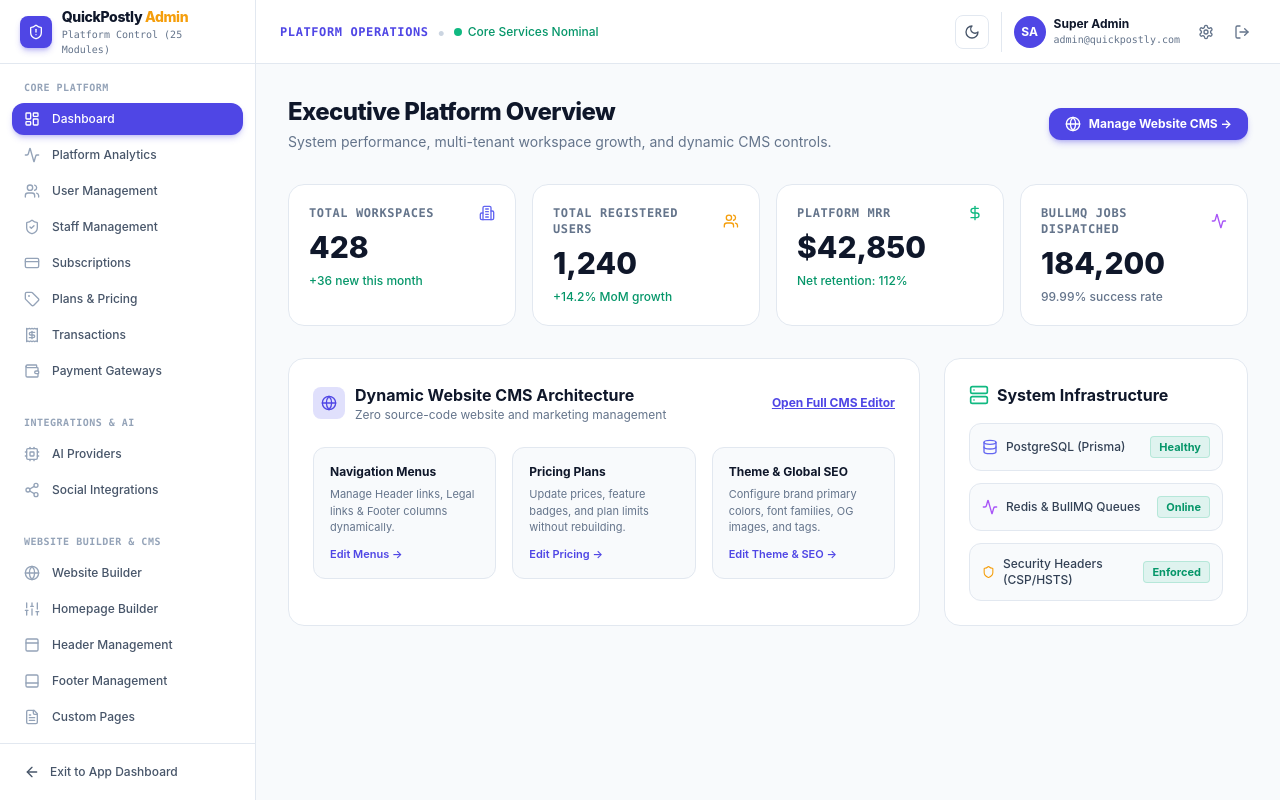
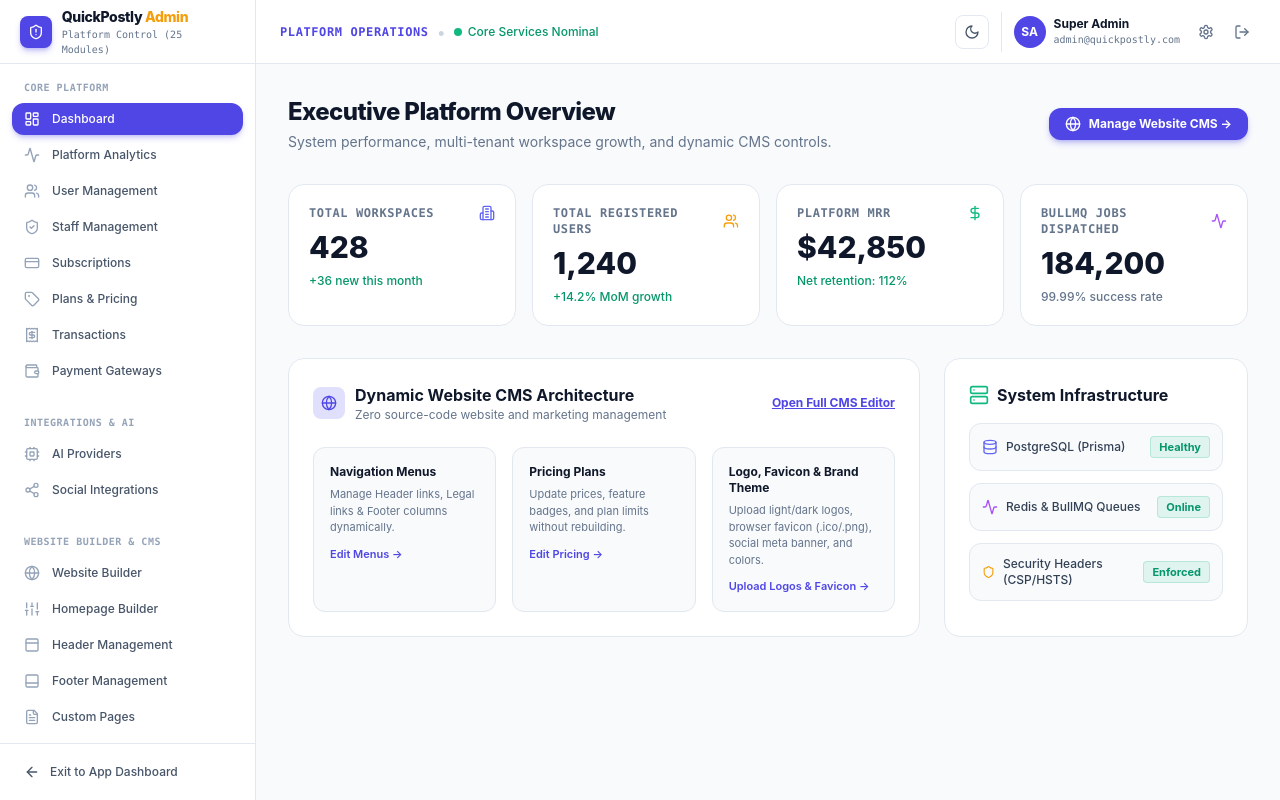
Before and after one commit to Sahujihue/quickpostly, a Next.js app: page /admin in a window 1280 px wide. Built offline with nearby package versions, Linux system fonts and the light colour scheme; no server answers; the database is empty.

Commit message:
feat_clarify_logo_favicon_theme_navigation_labels

```diff
--- a/src/app/(admin)/admin/cms/page.tsx
+++ b/src/app/(admin)/admin/cms/page.tsx
@@ -56,10 +56,11 @@ export default function AdminCmsHubPage() {
       badge: 'Versioned',
     },
     {
-      title: 'Theme, Fonts & Branding',
-      description: 'Manage brand color palette, fonts, taglines, and custom CSS overrides.',
+      title: 'Logo, Favicon & Brand Theme',
+      description: 'Upload light & dark website logos, browser favicon (.ico/.png), social meta banner, and brand palette.',
       path: '/admin/theme',
       icon: Palette,
+      badge: 'Brand Assets',
     },
     {
       title: 'Blog & Content Playbooks',
--- a/src/app/(admin)/admin/page.tsx
+++ b/src/app/(admin)/admin/page.tsx
@@ -120,12 +120,12 @@ export default function AdminOverviewPage() {
             </div>
 
             <div className="p-4 rounded-xl bg-slate-50 dark:bg-slate-950 border border-slate-200 dark:border-slate-800 space-y-1.5">
-              <h4 className="text-xs font-bold text-slate-900 dark:text-white">Theme & Global SEO</h4>
+              <h4 className="text-xs font-bold text-slate-900 dark:text-white">Logo, Favicon & Brand Theme</h4>
               <p className="text-[11px] text-slate-500 dark:text-slate-400">
-                Configure brand primary colors, font families, OG images, and tags.
+                Upload light/dark logos, browser favicon (.ico/.png), social meta banner, and colors.
               </p>
-              <Link href="/admin/cms" className="text-[11px] text-indigo-600 dark:text-indigo-400 font-semibold block pt-1 hover:underline">
-                Edit Theme & SEO &rarr;
+              <Link href="/admin/theme" className="text-[11px] text-indigo-600 dark:text-indigo-400 font-semibold block pt-1 hover:underline">
+                Upload Logos & Favicon &rarr;
               </Link>
             </div>
           </div>
--- a/src/components/admin/admin-sidebar.tsx
+++ b/src/components/admin/admin-sidebar.tsx
@@ -79,7 +79,7 @@ export function AdminSidebar({ onCloseMobile }: AdminSidebarProps) {
         { label: 'Header Management', path: '/admin/header', icon: PanelTop },
         { label: 'Footer Management', path: '/admin/footer', icon: PanelBottom },
         { label: 'Custom Pages', path: '/admin/pages', icon: FileText },
-        { label: 'Theme & Branding', path: '/admin/theme', icon: Palette },
+        { label: 'Logo, Favicon & Theme', path: '/admin/theme', icon: Palette },
       ],
     },
     {
```
